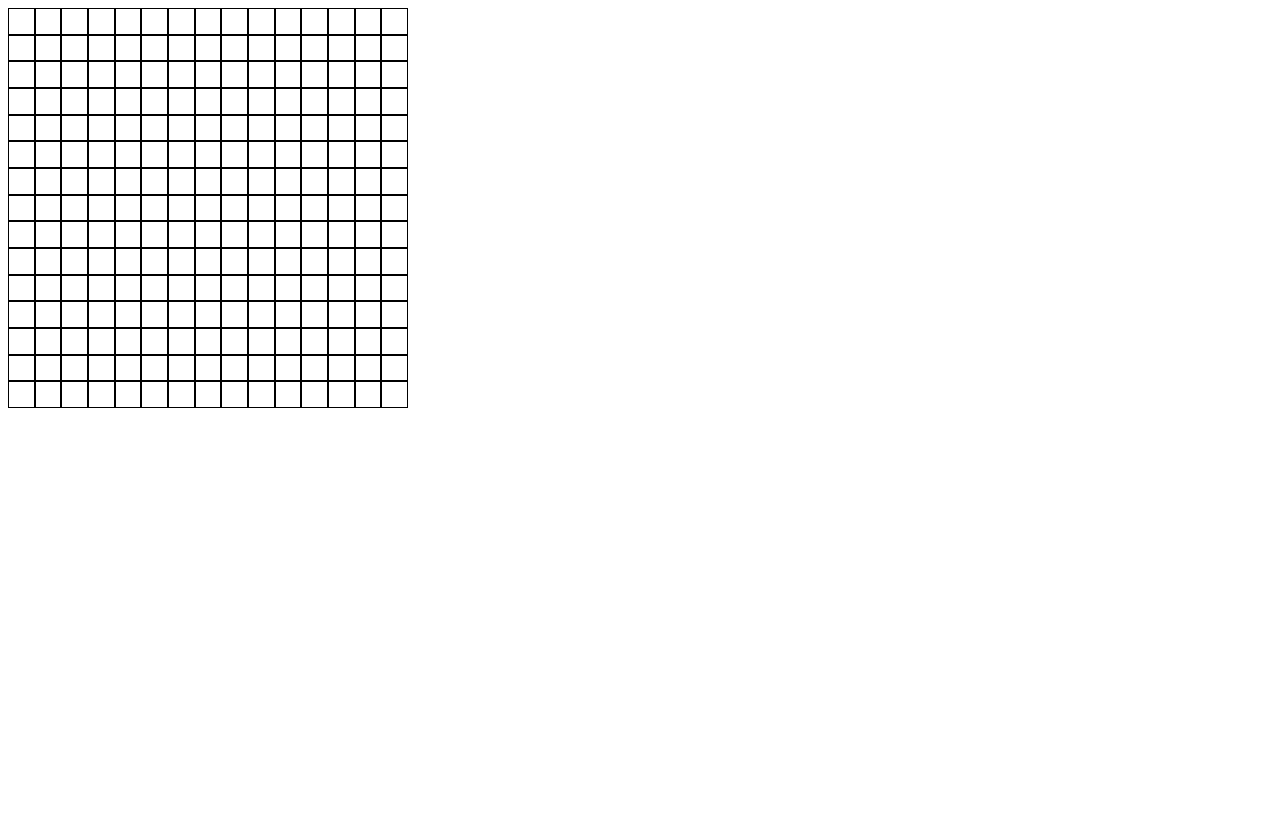
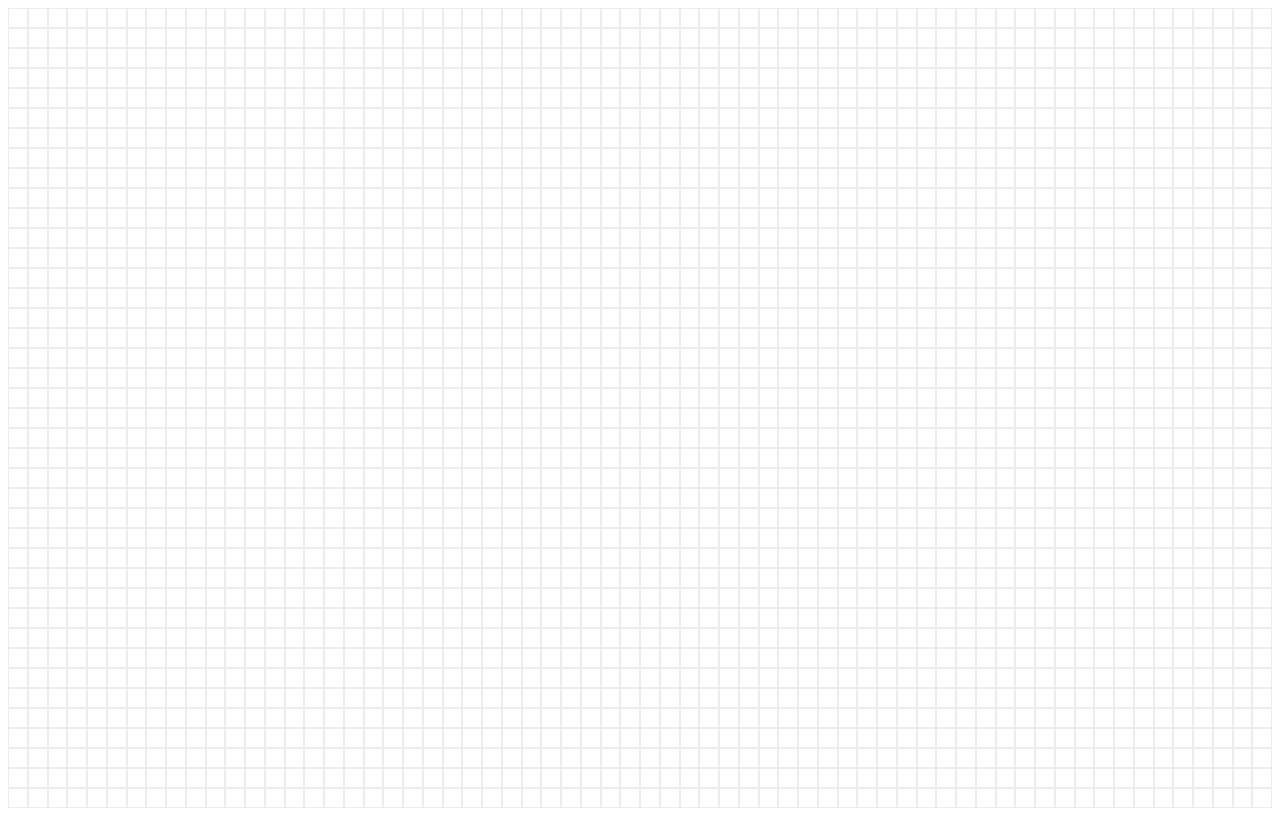
Before and after one commit to JosefGav/Flooding-visualizer-, a plain HTML site: page index.html in a window 1280 px wide. Drawn offline with Linux system fonts and the light colour scheme.

Commit message:
Add files via upload

```diff
--- a/animatefloodfill.js
+++ b/animatefloodfill.js
@@ -4,7 +4,7 @@ function sleep(ms) {
 //await sleep()
 
 async function floodFill(x,y) {
-    if (x >= canvasSize || y >= canvasSize || x < 0 || y < 0) return;
+    if (x >= canvasW || y >= canvasH || x < 0 || y < 0) return;
 
     if (canvas[y][x].tileStatus ===  "revealed" || canvas[y][x].tileStatus ===  "wall") return;
 
--- a/canvas.js
+++ b/canvas.js
@@ -1,6 +1,20 @@
 let root = document.querySelector(':root');
 
-let canvasSize = 15;
+var gcd = function(a, b) {
+    if (!b) {
+      return a;
+    }
+
+    return gcd(b, a % b);
+  }
+
+let canvasSize = 30;
+let canvasW = window.innerWidth;
+let canvasH = window.innerHeight;
+
+let tileSize = 20;
+canvasW = Math.floor(canvasW / tileSize);
+canvasH = Math.floor(canvasH / tileSize);
 //let canvasDimension;
 
 let color = 'blue';
@@ -62,7 +76,7 @@ class Tile {
 }
 
 
-function createCanvas (size) {
+function createCanvas (w,h) {
     const grid = document.createElement("div")
     grid.setAttribute("id","grid");
     const gridFillerText = document.createTextNode(" ");
@@ -70,14 +84,14 @@ function createCanvas (size) {
     grid.appendChild(gridFillerText);
     document.body.appendChild(grid);
 
-    root.style.setProperty('--w', size);
-    root.style.setProperty('--h', size);
+    root.style.setProperty('--w', w);
+    root.style.setProperty('--h', h);
 
     const canvas = [];
-    for (let y = 0; y < size; y++) {
+    for (let y = 0; y < h; y++) {
         const row = [];
 
-        for (let x = 0; x < size; x++) {
+        for (let x = 0; x < w; x++) {
             const element = document.createElement("div");
             const text = document.createTextNode(" ");
 
@@ -88,14 +102,13 @@ function createCanvas (size) {
             const tile = new Tile(x,y,'white',element)
 
             tile.element.addEventListener("click", () => {
-
-                    floodFill(tile.x,tile.y)
+                tile.tileStatus = "wall";
 
             })
             tile.element.addEventListener("contextmenu", e => {
                 e.preventDefault();
 
-                tile.tileStatus = "wall";
+                floodFill(tile.x,tile.y);
             })
 
             row.push(tile);
@@ -106,4 +119,4 @@ function createCanvas (size) {
     }
     return canvas;
 }
-canvas = createCanvas(canvasSize)
+canvas = createCanvas(canvasW,canvasH)
--- a/style.css
+++ b/style.css
@@ -22,18 +22,18 @@
     grid-template-columns: repeat(var(--w),1fr);
     grid-template-rows: repeat(var(--h),1fr);
     gap:auto;
-    width:400px;
-    height:400px;
+    width:100%;
+    height: 100vh;
 }
 
 .hidden {
-    border: 1px black solid;
+    border: 1px rgba(0,0,0,0.075) solid;
     background-color: white;
 
 }
 
 .revealed {
-    border: 1px black  solid;
+    border: 1px rgba(0,0,0,0.075) solid;
     background-color: blue;
 }
 
```
